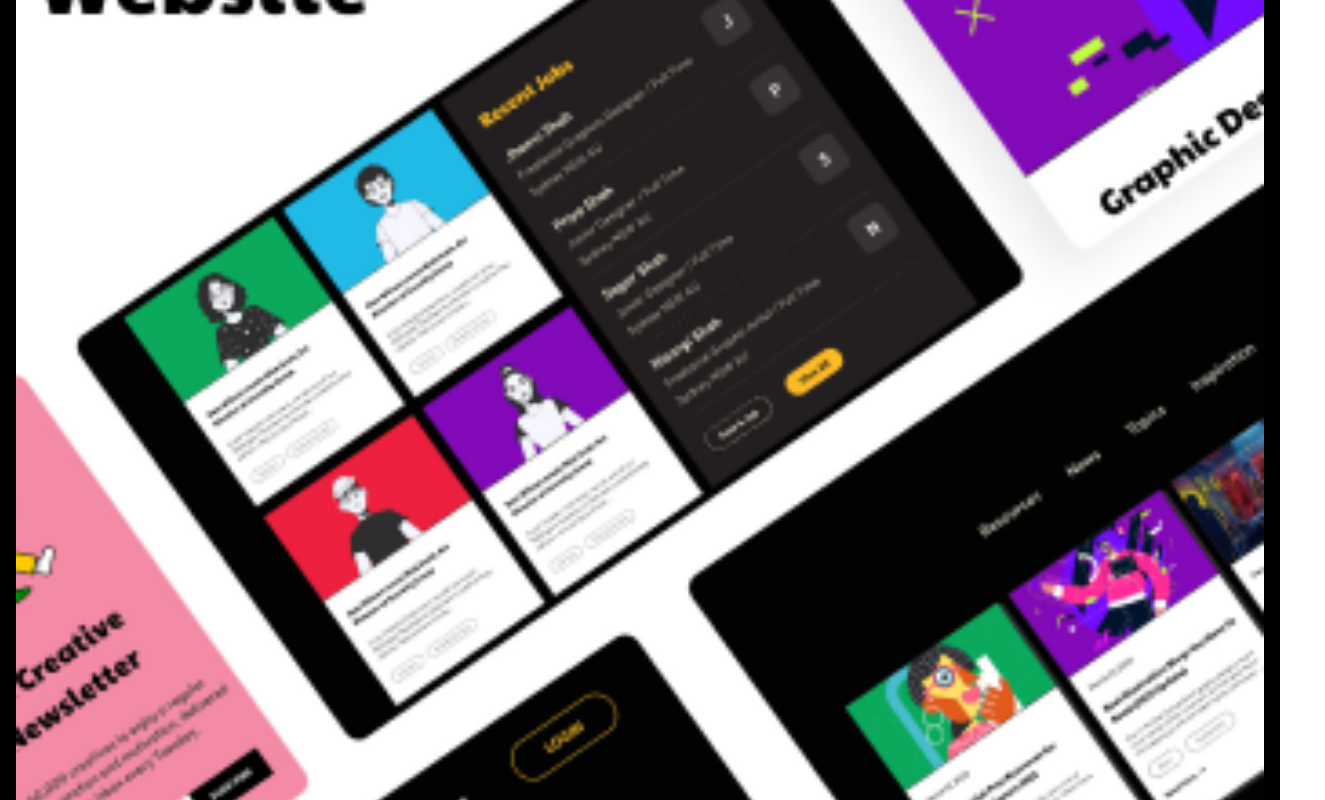
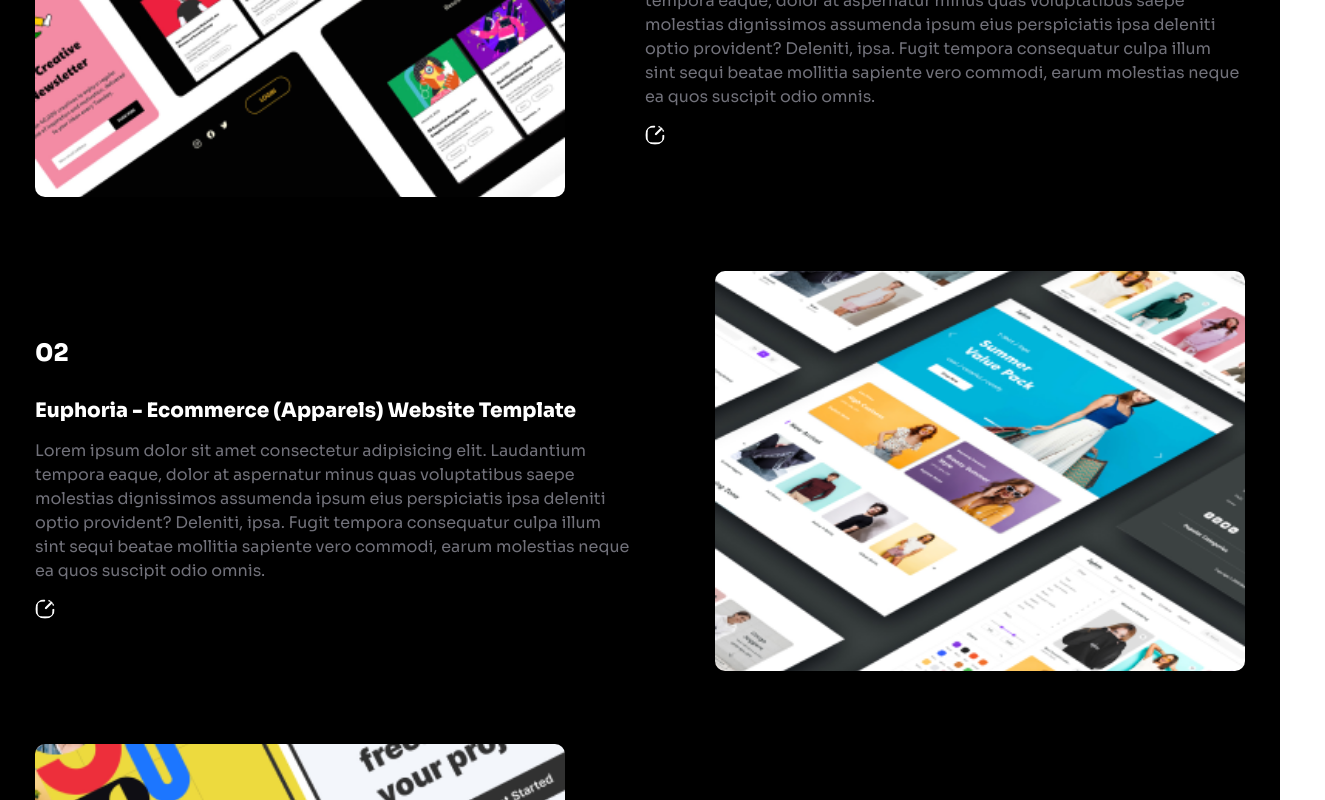
Before and after one commit to rowleks/illustrated-portfolio, a React (Vite) app: page / in a window 1280 px wide. Shown: the part 3260-4060 px from the top of the page, 1325 px wide, since content can reach past the window. Built offline with nearby package versions, Linux system fonts and the light colour scheme.

Commit message:
added responsive projects section

```diff
--- a/src/components/projects/projects.scss
+++ b/src/components/projects/projects.scss
@@ -1,6 +1,9 @@
+@import "../../styles/media-queries.scss";
+
 .projects {
     display: flex;
     flex-direction: column;
+    align-items: center;
     gap: .1rem;
     background-color: #000;
     color: #fff;
@@ -17,12 +20,36 @@
     .project__container {
         display: flex;
         flex-direction: column;
+        margin-block: 1rem;
+        align-items: center;
         gap: 5px;
         padding: 0 16px 40px;
 
         img {
             width: 100%;
         }
+        @include sm {
+            flex-direction: row;
+            align-items: center;
+            gap: 5rem;
+            padding-inline: 80px;
+
+            &:nth-child(odd) {
+                flex-direction: row-reverse;
+            }
+
+
+            .project__info {
+                width: 600px;
+            }
+
+            img {
+                width: 530px;
+                height: 400px;
+                border-radius: 10px;
+            }
+        }
+
 
         .readmore {
             width: 20px;
@@ -40,6 +67,7 @@
                 font-size: 24px;
                 line-height: 28px;
                 font-weight: 900;
+                margin-block: 1rem;
             }
 
             h5 {
```
